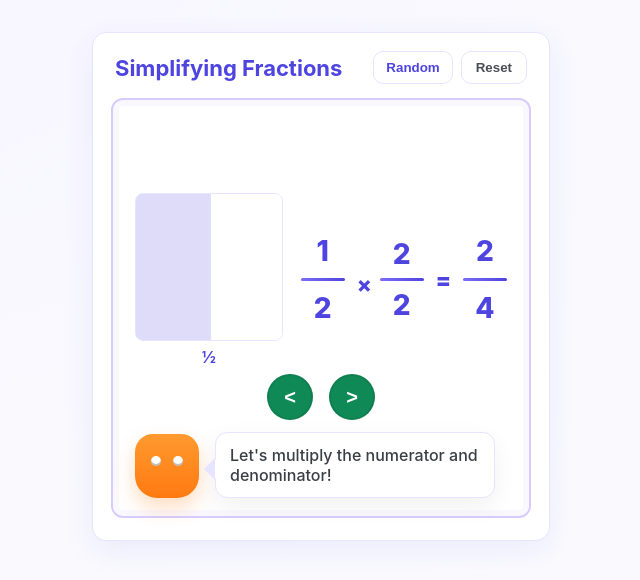
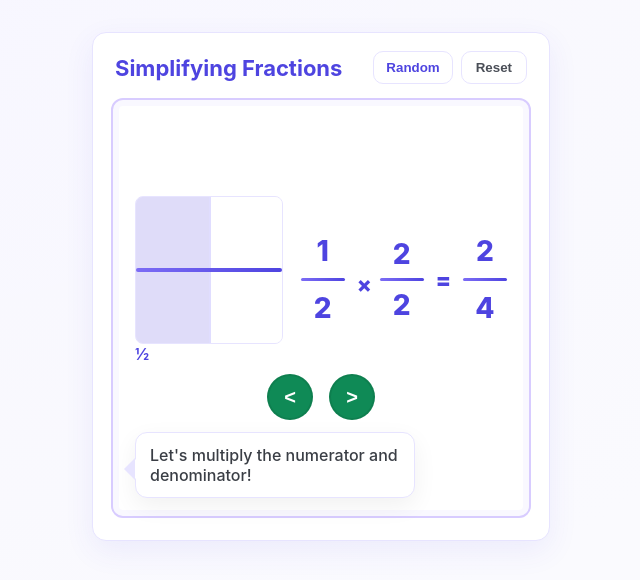
Before and after one commit to destinynguyen/Simplifying-Fractions, a React (Vite) app: page / in a window 1280 px wide. Both pictures are taken after a click on the button "next". Shown: the top 580 px of the page, without its empty margins (319-959 px from the left). Built offline with nearby package versions, Linux system fonts and the light colour scheme.

Commit message:
feat(step-2-3): add horizontal line draw/erase animations; step 3 division flow with product→original swap; center/full-width line; multiple lines for factor; message for step 3; styling updates

```diff
--- a/src/App.jsx
+++ b/src/App.jsx
@@ -1,8 +1,10 @@
 import React, { useState, useEffect } from 'react'
 
-function AreaBox({ rows, cols, filled, label }) {
+function AreaBox({ rows, cols, filled, label, lineState = 'none', lineCount = 1 }) {
   const total = rows * cols
   const cells = Array.from({ length: total })
+  const showLines = lineState !== 'none'
+  const lines = showLines ? Array.from({ length: Math.max(0, lineCount) }) : []
   return (
     <div className="area-card">
       <div
@@ -15,6 +17,17 @@ function AreaBox({ rows, cols, filled, label }) {
         {cells.map((_, i) => (
           <div key={i} className={"area-cell" + (i < filled ? " filled" : "")} />
         ))}
+        {lines.map((_, i) => {
+          const topPercent = ((i + 1) * 100) / (lines.length + 1)
+          return (
+            <div
+              key={i}
+              className={`line-draw ${lineState}`}
+              style={{ top: `${topPercent}%` }}
+              aria-hidden="true"
+            />
+          )
+        })}
       </div>
       <div className="area-label">{label}</div>
     </div>
@@ -32,6 +45,7 @@ const FRACTIONS = [
 const STEP_MESSAGES = [
   'This is our fraction! Click the forward button to see how to simplify!',
   "Let's multiply the numerator and denominator!",
+  'Click next to remove the horizontal line!',
 ]
 
 export default function App() {
@@ -48,14 +62,14 @@ export default function App() {
   }
 
   useEffect(() => {
-    // Reset step visuals when step changes
+    // Reset visuals when step changes
     resetStep2Visuals()
 
     let multTimer
     let eqTimer
     let prodTimer
 
-    if (step === 1) {
+    if (step === 1 || step === 2) {
       multTimer = setTimeout(() => setShowMultiplier(true), 1000)
       eqTimer = setTimeout(() => setShowEquals(true), 1400)
       prodTimer = setTimeout(() => setShowProduct(true), 1800)
@@ -99,6 +113,24 @@ export default function App() {
   const factor = f.den === 3 ? 3 : 2
   const pNum = f.num * factor
   const pDen = f.den * factor
+  const lineCount = factor - 1
+
+  // Step-aware equation pieces
+  const isStep3 = step === 2
+  const leftNum = isStep3 ? pNum : f.num
+  const leftDen = isStep3 ? pDen : f.den
+  const operatorSymbol = isStep3 ? '÷' : '×'
+  const resultNum = isStep3 ? f.num : pNum
+  const resultDen = isStep3 ? f.den : pDen
+  const multiplierAria = isStep3 ? `divided by ${factor} over ${factor}` : `times ${factor} over ${factor}`
+
+  // Line behavior per step
+  let lineState = 'none'
+  if (step === 1) {
+    lineState = showProduct ? 'draw' : 'none'
+  } else if (step === 2) {
+    lineState = showProduct ? 'erase' : 'present'
+  }
 
   return (
     <div className="page">
@@ -114,18 +146,25 @@ export default function App() {
         <div className="interactive-shell">
           <div className="content-row">
             <div className="area-side">
-              <AreaBox rows={f.rows} cols={f.cols} filled={f.filled} label={f.label} />
+              <AreaBox
+                rows={f.rows}
+                cols={f.cols}
+                filled={f.filled}
+                label={f.label}
+                lineState={lineState}
+                lineCount={lineCount}
+              />
             </div>
-            <div className={`fraction-side ${step === 1 ? 'compact' : ''}`}>
+            <div className={`fraction-side ${step >= 1 ? 'compact' : ''}`}>
               <div className={`frac-wrap ${showMultiplier ? 'with-mult' : ''}`}>
-                <span className="fraction-large" aria-label={`fraction ${f.num} over ${f.den}`}>
-                  <span className="numerator">{f.num}</span>
+                <span className="fraction-large" aria-label={`fraction ${leftNum} over ${leftDen}`}>
+                  <span className="numerator">{leftNum}</span>
                   <span className="bar" />
-                  <span className="denominator">{f.den}</span>
+                  <span className="denominator">{leftDen}</span>
                 </span>
-                {step === 1 && (
-                  <span className={`multiplier appear ${showMultiplier ? 'visible' : ''}`} aria-label={`times ${factor} over ${factor}`}>
-                    ×
+                {(step >= 1) && (
+                  <span className={`multiplier appear ${showMultiplier ? 'visible' : ''}`} aria-label={multiplierAria}>
+                    {operatorSymbol}
                     <span className="mini-frac">
                       <span className="mini-num">{factor}</span>
                       <span className="bar" />
@@ -133,14 +172,14 @@ export default function App() {
                     </span>
                   </span>
                 )}
-                {step === 1 && (
+                {(step >= 1) && (
                   <span className={`equals appear ${showEquals ? 'visible' : ''}`} aria-hidden="true">=</span>
                 )}
-                {step === 1 && (
-                  <span className={`fraction-large result appear ${showProduct ? 'visible' : ''}`} aria-label={`fraction ${pNum} over ${pDen}`}>
-                    <span className="numerator">{pNum}</span>
+                {(step >= 1) && (
+                  <span className={`fraction-large result appear ${showProduct ? 'visible' : ''}`} aria-label={`fraction ${resultNum} over ${resultDen}`}>
+                    <span className="numerator">{resultNum}</span>
                     <span className="bar" />
-                    <span className="denominator">{pDen}</span>
+                    <span className="denominator">{resultDen}</span>
                   </span>
                 )}
               </div>
@@ -153,12 +192,6 @@ export default function App() {
           </div>
 
           <div className="coach">
-            <div className="mascot" aria-hidden="true">
-              <div className="eyes">
-                <span />
-                <span />
-              </div>
-            </div>
             <div className="bubble">{STEP_MESSAGES[step]}</div>
           </div>
         </div>
--- a/src/styles.css
+++ b/src/styles.css
@@ -195,11 +195,27 @@ body {
   gap: 10px;
   width: calc(var(--box-size) - 48px);
 }
-.area-card {
-  display: grid;
-  gap: 6px;
-  justify-items: center;
+.area-card { position: relative; }
+/* Animated line states */
+.line-draw {
+  position: absolute;
+  left: 0;
+  top: 50%;
+  height: 4px;
+  background: linear-gradient(90deg, var(--purple-400), var(--purple-600));
+  border-radius: 3px;
+  transform: translateY(-50%);
+  overflow: hidden;
+  width: 0;
+  opacity: 0;
 }
+.line-draw.draw { opacity: 1; animation: drawLine 650ms ease forwards; }
+.line-draw.present { width: 100%; opacity: 1; }
+.line-draw.erase { width: 100%; opacity: 1; animation: eraseLine 500ms ease forwards; }
+@keyframes drawLine { from { width: 0; } to { width: 100%; } }
+@keyframes eraseLine { from { width: 100%; opacity: 1; } to { width: 0; opacity: 0; } }
+.area-grid { position: relative; }
+.line-draw { left: 0; right: 0; }
 .area-grid {
   display: grid;
   width: 100%;
```
